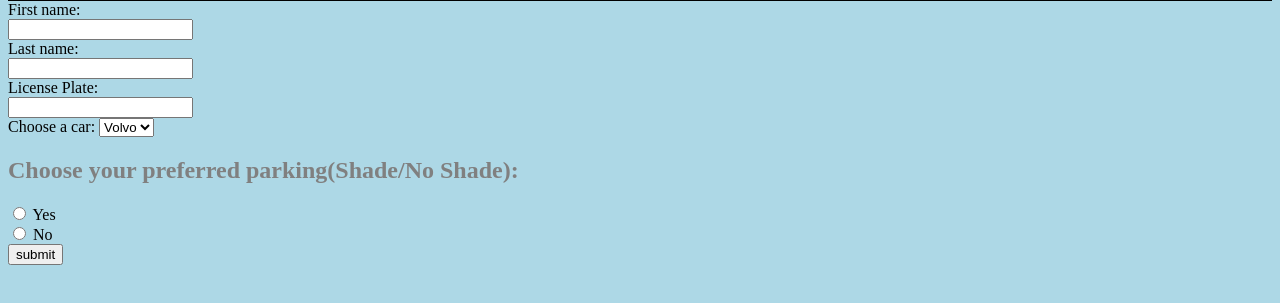
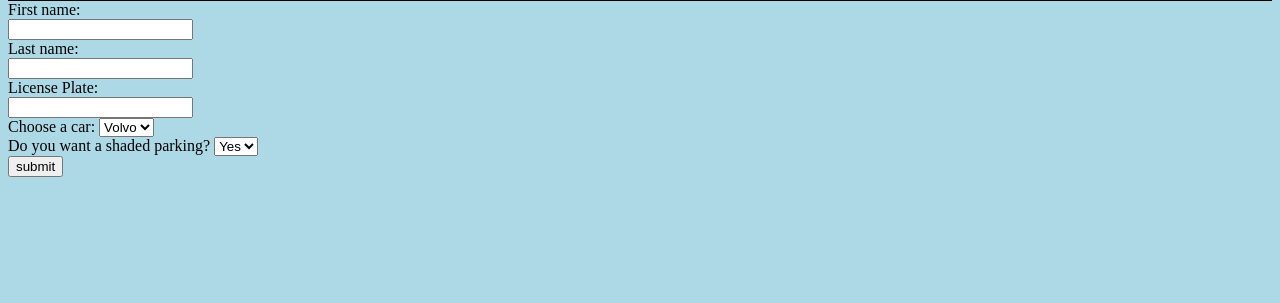
Before and after one commit to Prince010924/Forms, a plain HTML site: page index.html in a window 1280 px wide. Shown: the part 93-396 px from the top of the page. Drawn offline with Linux system fonts and the light colour scheme.

Commit message:
fixed function bug

```diff
--- a/index.html
+++ b/index.html
@@ -13,7 +13,7 @@
         <header class="header">
             <h1>Parking registration</h1>
         </header>
-        <form>
+        <form onsubmit="return false;">
             <label for="fname">First name:</label><br>
             <input type="text" id="fname" name="fname"><br>
             <label for="lname">Last name:</label><br>
@@ -29,15 +29,12 @@
                 <option value="audi">Audi</option>
             </select>
         </form>
-        <h2>Choose your preferred parking(Shade/No Shade):</h2>
 
-        <form>
-        <input type="radio" id="shade" name="parking" value="Shade">
-        <label for="shade">Yes</label><br>
-        <input type="radio" id="noShade" name="parking" value="NoShade">
-        <label for="noShade">No</label><br>
-
-        </form>
-        <button type="submit" onclick="getFormValues()">submit</button>
+        <label for="shade">Do you want a shaded parking?</label>
+            <select id="shade" name="shade">
+                <option value="Shade">Yes</option>
+                <option value="noShade">No</option>
+            </select>
+        <br><button type="submit" onclick="getFormValues()">submit</button>
     </main>
 </body>
```
